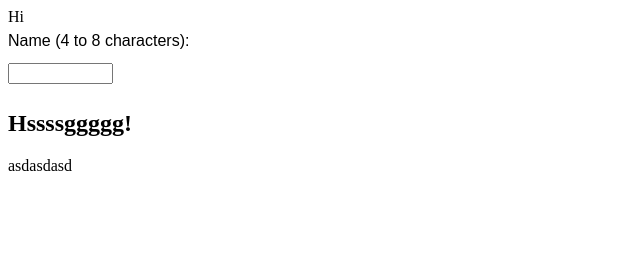
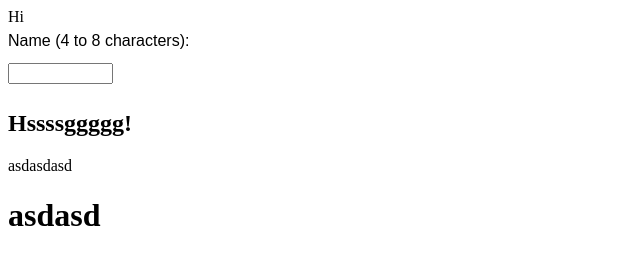
Before and after one commit to yeezysmem/lab45, a plain HTML site: page index.html in a window 1280 px wide. Shown: the whole page, without its empty margins (0-640 px from the left). Drawn offline with Linux system fonts and the light colour scheme.

Commit message:
Update index.html

```diff
--- a/index.html
+++ b/index.html
@@ -15,5 +15,6 @@
        minlength="4" maxlength="8" size="10">
        <h2>Hssssggggg!</h2>
         <p>asdasdasd</p>
+        <h1>asdasd</h1>
 </body>
 </html>
```
